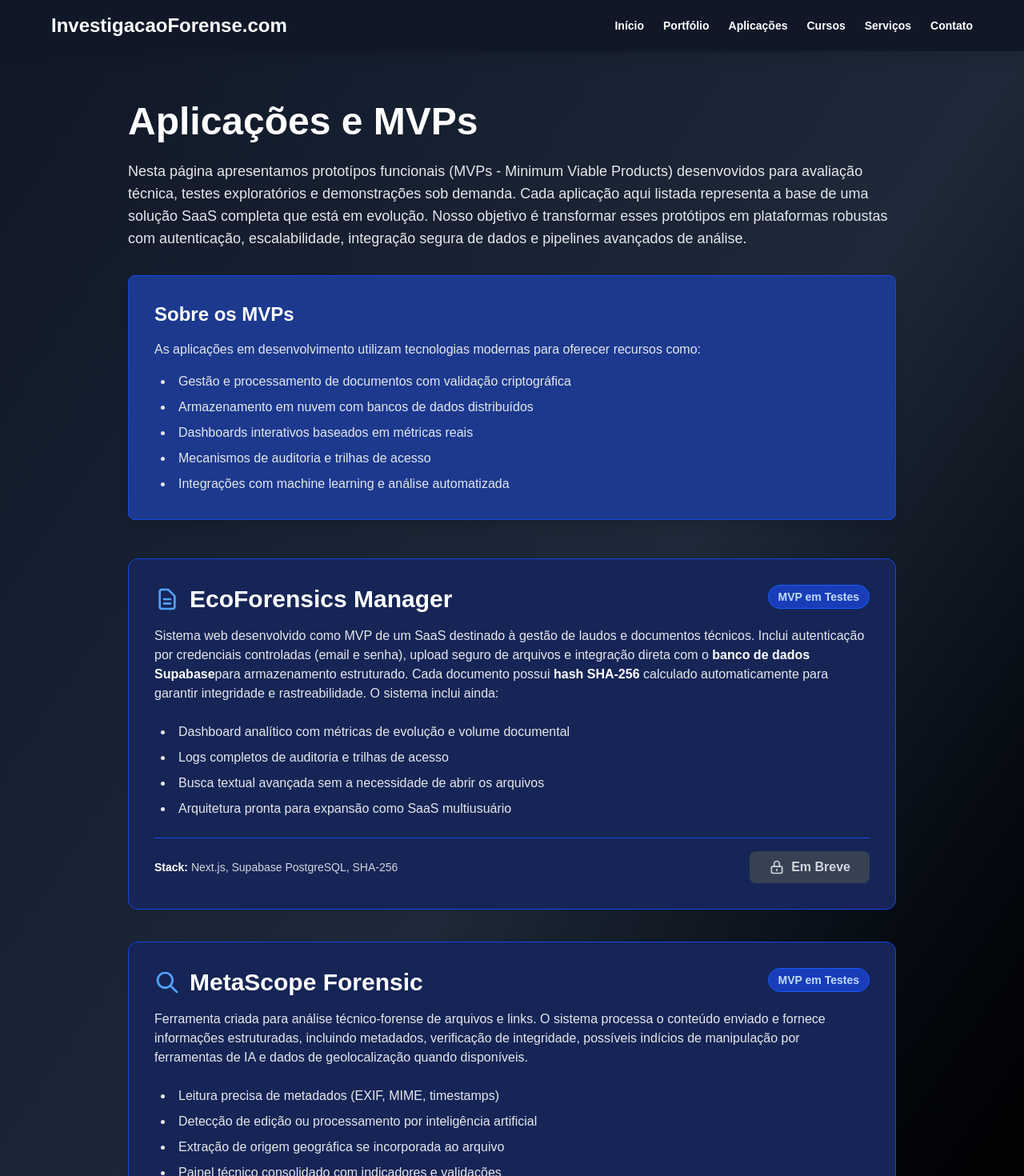
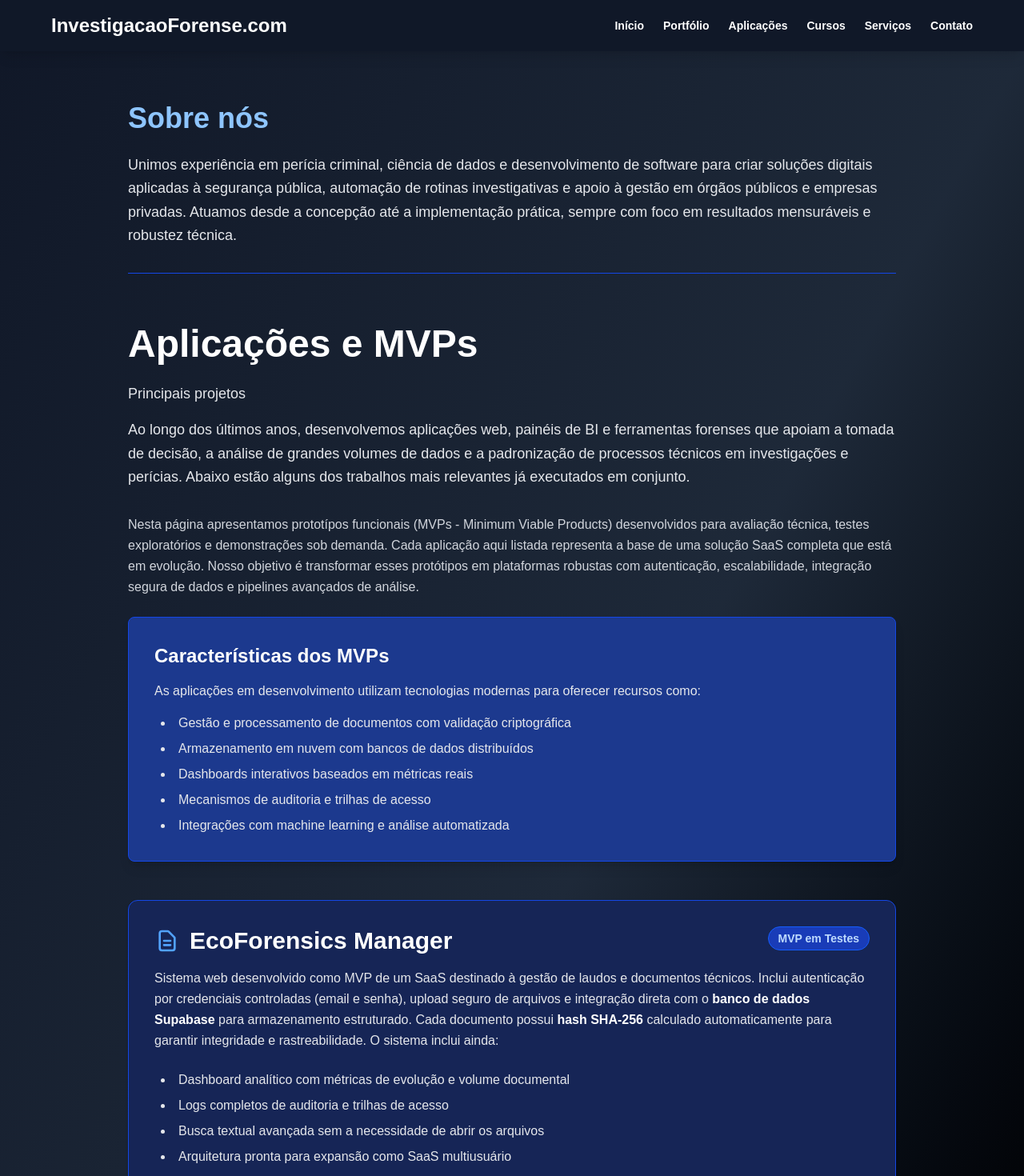
Before and after one commit to talesperito/investigacao-forense, a Next.js app: page /aplicacoes in a window 1280 px wide. Shown: the top 1470 px of the page at 80% size. Built offline with nearby package versions, Linux system fonts and the light colour scheme.

Commit message:
feat: Reorganiza portfolio com seção 'Sobre nós' e melhor estrutura de projetos
- Adiciona seção "Sobre nós" com explicação clara da proposta
- Reorganiza conteúdo com melhor hierarquia visual
- Padroniza texto do perfil de Matheus Vieira
- Melhora estrutura de apresentação de projetos

```diff
--- a/app/aplicacoes/page.tsx
+++ b/app/aplicacoes/page.tsx
@@ -2,25 +2,43 @@
 
 export default function AplicacoesPage() {
   return (
-    <div className="min-h-screen bg-gradient-to-br from-gray-900 via-gray-800 to-black">    <section className="py-16 px-4 md:px-8 max-w-5xl mx-auto text-white min-h-screen">
-      {/* TÍTULO E TEXTO GERAL */}
+    <div className="min-h-screen bg-gradient-to-br from-gray-900 via-gray-800 to-black">
+      <section className="py-16 px-4 md:px-8 max-w-5xl mx-auto text-white min-h-screen">
+        {/* SEÇÃO: SOBRE NÓS */}
+        <div className="mb-16 pb-8 border-b border-blue-700">
+          <h2 className="text-3xl md:text-4xl font-bold mb-6 text-blue-300">Sobre nós</h2>
+          <p className="text-lg text-gray-200 leading-relaxed">
+            Unimos experiência em perícia criminal, ciência de dados e desenvolvimento de software para criar
+            soluções digitais aplicadas à segurança pública, automação de rotinas investigativas e apoio à gestão
+            em órgãos públicos e empresas privadas. Atuamos desde a concepção até a implementação prática, sempre
+            com foco em resultados mensuráveis e robustez técnica.
+          </p>
+        </div>
+
+        {/* SEÇÃO: TÍTULO E INTRODUÇÃO */}
         <div className="mb-12">
           <h1 className="text-4xl md:text-5xl font-bold mb-6">Aplicações e MVPs</h1>
-
-        <p className="text-lg text-gray-200 mb-8">
-                Nesta página apresentamos prototípos funcionais (MVPs - Minimum Viable Products) desenvovidos para avaliação técnica,          testes exploratórios e demonstrações sob demanda. Cada aplicação aqui listada representa a
-          base de uma solução SaaS completa que está em evolução. Nosso objetivo é transformar esses
-          protótipos em plataformas robustas com autenticação, escalabilidade, integração segura de dados
+          <p className="text-lg text-gray-200 mb-4 leading-relaxed">
+            Principais projetos
+          </p>
+          <p className="text-lg text-gray-200 mb-8 leading-relaxed">
+            Ao longo dos últimos anos, desenvolvemos aplicações web, painéis de BI e ferramentas forenses que
+            apoiam a tomada de decisão, a análise de grandes volumes de dados e a padronização de processos técnicos
+            em investigações e perícias. Abaixo estão alguns dos trabalhos mais relevantes já executados em conjunto.
+          </p>
+          <p className="text-gray-300 mb-6 leading-relaxed">
+            Nesta página apresentamos prototípos funcionais (MVPs - Minimum Viable Products) desenvolvidos para
+            avaliação técnica, testes exploratórios e demonstrações sob demanda. Cada aplicação aqui listada
+            representa a base de uma solução SaaS completa que está em evolução. Nosso objetivo é transformar
+            esses protótipos em plataformas robustas com autenticação, escalabilidade, integração segura de dados
             e pipelines avançados de análise.
           </p>
 
           <div className="bg-blue-900 border border-blue-700 rounded-lg p-8 shadow-lg">
-          <h2 className="text-2xl font-bold mb-4">Sobre os MVPs</h2>
-
+            <h2 className="text-2xl font-bold mb-4">Características dos MVPs</h2>
             <p className="text-gray-200 mb-4">
               As aplicações em desenvolvimento utilizam tecnologias modernas para oferecer recursos como:
             </p>
-
             <ul className="list-disc list-inside space-y-2 text-gray-200 ml-2">
               <li>Gestão e processamento de documentos com validação criptográfica</li>
               <li>Armazenamento em nuvem com bancos de dados distribuídos</li>
@@ -33,7 +51,6 @@ export default function AplicacoesPage() {
 
         {/* LISTA DE APLICAÇÕES */}
         <div className="space-y-10">
-
           {/* CARD 1 — ECOFORENSICS */}
           <div className="bg-blue-950 border border-blue-700 rounded-xl p-8 hover:border-blue-500 transition-all duration-300 shadow">
             <div className="flex items-start justify-between mb-4">
@@ -47,27 +64,23 @@ export default function AplicacoesPage() {
                 MVP em Testes
               </span>
             </div>
-
-          <p className="text-gray-200 mb-6">
+            <p className="text-gray-200 mb-6 leading-relaxed">
               Sistema web desenvolvido como MVP de um SaaS destinado à gestão de laudos e documentos técnicos.
               Inclui autenticação por credenciais controladas (email e senha), upload seguro de arquivos e
-            integração direta com o <span className="font-semibold text-white">banco de dados Supabase</span>
-            para armazenamento estruturado. Cada documento possui <span className="font-semibold text-white">
-            hash SHA-256</span> calculado automaticamente para garantir integridade e rastreabilidade. O sistema inclui ainda:
+              integração direta com o <span className="font-semibold text-white">banco de dados Supabase</span> para
+              armazenamento estruturado. Cada documento possui <span className="font-semibold text-white">hash SHA-256</span> calculado
+              automaticamente para garantir integridade e rastreabilidade. O sistema inclui ainda:
             </p>
-
             <ul className="list-disc list-inside space-y-2 text-gray-200 ml-2 mb-6">
               <li>Dashboard analítico com métricas de evolução e volume documental</li>
               <li>Logs completos de auditoria e trilhas de acesso</li>
               <li>Busca textual avançada sem a necessidade de abrir os arquivos</li>
               <li>Arquitetura pronta para expansão como SaaS multiusuário</li>
             </ul>
-
             <div className="flex items-center justify-between pt-4 border-t border-blue-700">
               <div className="text-sm text-gray-300">
                 <span className="font-semibold text-white">Stack:</span> Next.js, Supabase PostgreSQL, SHA-256
               </div>
-
               <button
                 disabled
                 className="bg-gray-700 text-gray-300 font-semibold py-2 px-6 rounded-lg cursor-not-allowed flex items-center"
@@ -89,30 +102,25 @@ export default function AplicacoesPage() {
                 </svg>
                 MetaScope Forensic
               </h2>
-
               <span className="inline-block bg-blue-800 text-blue-200 text-sm font-semibold px-3 py-1 rounded-full border border-blue-600 whitespace-nowrap">
                 MVP em Testes
               </span>
             </div>
-
-          <p className="text-gray-200 mb-6">
+            <p className="text-gray-200 mb-6 leading-relaxed">
               Ferramenta criada para análise técnico-forense de arquivos e links. O sistema processa o conteúdo
               enviado e fornece informações estruturadas, incluindo metadados, verificação de integridade,
               possíveis indícios de manipulação por ferramentas de IA e dados de geolocalização quando disponíveis.
             </p>
-
             <ul className="list-disc list-inside space-y-2 text-gray-200 ml-2 mb-6">
               <li>Leitura precisa de metadados (EXIF, MIME, timestamps)</li>
               <li>Detecção de edição ou processamento por inteligência artificial</li>
               <li>Extração de origem geográfica se incorporada ao arquivo</li>
               <li>Painel técnico consolidado com indicadores e validações</li>
             </ul>
-
             <div className="flex items-center justify-between pt-4 border-t border-blue-700">
               <div className="text-sm text-gray-300">
                 <span className="font-semibold text-white">Stack:</span> Python, ExifTool, ML Models
               </div>
-
               <button
                 disabled
                 className="bg-gray-700 text-gray-300 font-semibold py-2 px-6 rounded-lg cursor-not-allowed flex items-center"
@@ -134,12 +142,10 @@ export default function AplicacoesPage() {
             </svg>
             Solicitar Acesso ou Demonstração
           </h2>
-
-        <p className="text-lg text-gray-200 mb-6">
+          <p className="text-lg text-gray-200 mb-6 leading-relaxed">
             Caso tenha interesse em explorar as funcionalidades, avaliar os MVPs ou discutir adaptações
             específicas para sua instituição, entre em contato.
           </p>
-
           <a
             href="/contato"
             className="inline-flex items-center bg-blue-600 text-white font-bold py-3 px-8 rounded-lg hover:bg-blue-700 transition-all duration-300"
@@ -147,7 +153,6 @@ export default function AplicacoesPage() {
             Entrar em Contato
           </a>
         </div>
-
       </section>
     </div>
   );
```
Lines whose indentation alone changed are shown as unchanged.
